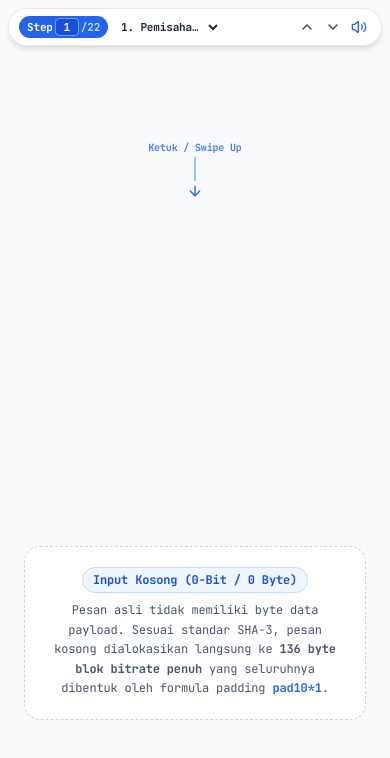
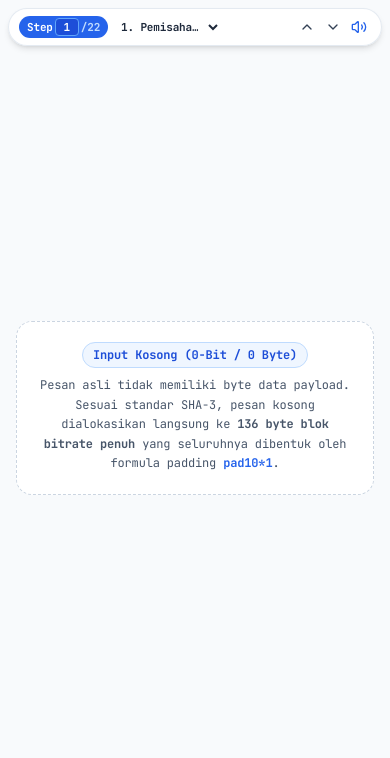
Before and after one commit to twelverakki/Ciphera, a React (Vite) app: page / in a window 390 px wide. Both pictures are taken after a click on the button 333 px from the left and 27 px from the top of the page. Shown: the top 758 px of the page. Built offline with nearby package versions, Linux system fonts and the light colour scheme; the HTML template or start-up script is replaced by a standard one.

Commit message:
fix(mobile): unify step 0 and visualizer into single frame and lock mobile native scroll

```diff
--- a/src/components/VerticalFlowVisualizer.jsx
+++ b/src/components/VerticalFlowVisualizer.jsx
@@ -1,4 +1,5 @@
 import React, { useState, useMemo, useRef, useEffect, useCallback } from 'react';
+import { motion, AnimatePresence } from 'framer-motion';
 import { ArrowDown } from 'lucide-react';
 import { soundEngine } from '../audio/soundEngine';
 import { useVisualizerPhases } from '../hooks/useVisualizerPhases';
@@ -20,8 +21,6 @@ export function VerticalFlowVisualizer() {
   const [stepDirection, setStepDirection] = useState('forward');
 
   const containerRef = useRef(null);
-  const inputSectionRef = useRef(null);
-  const morphStageRef = useRef(null);
 
   // Parse karakter kata
   const chars = useMemo(() => {
@@ -420,12 +419,6 @@ export function VerticalFlowVisualizer() {
       }
       setStepDirection(targetIdx > prev ? 'forward' : 'backward');
       soundEngine.playClick();
-
-      if (targetIdx === 0) {
-        inputSectionRef.current?.scrollIntoView({ behavior: 'smooth', block: 'start' });
-      } else {
-        morphStageRef.current?.scrollIntoView({ behavior: 'smooth', block: 'start' });
-      }
       return targetIdx;
     });
   };
@@ -435,9 +428,6 @@ export function VerticalFlowVisualizer() {
       if (prev >= maxStep) return prev;
       setStepDirection('forward');
       soundEngine.playClick();
-      if (prev === 0) {
-        morphStageRef.current?.scrollIntoView({ behavior: 'smooth', block: 'start' });
-      }
       return prev + 1;
     });
   };
@@ -447,9 +437,6 @@ export function VerticalFlowVisualizer() {
       if (prev <= 0) return prev;
       setStepDirection('backward');
       soundEngine.playClick();
-      if (prev - 1 === 0) {
-        inputSectionRef.current?.scrollIntoView({ behavior: 'smooth', block: 'start' });
-      }
       return prev - 1;
     });
   };
@@ -484,7 +471,7 @@ export function VerticalFlowVisualizer() {
     };
   }, [maxStep]);
 
-  // Touch Swipe Navigation untuk HP / Perangkat Layar Sentuh
+  // Touch Swipe & Scroll Lock untuk HP / Perangkat Layar Sentuh
   // Swipe UP (jari geser ke atas) -> Step Berikutnya (handleNext)
   // Swipe DOWN (jari geser ke bawah) -> Step Sebelumnya (handlePrev)
   const touchStartY = useRef(0);
@@ -496,6 +483,28 @@ export function VerticalFlowVisualizer() {
       if (e.touches && e.touches.length === 1) {
         touchStartY.current = e.touches[0].clientY;
         touchStartX.current = e.touches[0].clientX;
+      }
+    };
+
+    const handleTouchMove = (e) => {
+      const target = e.target;
+      // Jangan kunci jika sedang fokus di input field atau button
+      if (
+        target?.tagName === 'INPUT' ||
+        target?.tagName === 'SELECT' ||
+        target?.dataset?.mainInput
+      ) {
+        return;
+      }
+
+      // Jangan kunci jika pengguna sedang menggulir nampan 17-lane horizontal atau scrollbar internal
+      if (target?.closest('.overflow-x-auto') || target?.closest('.scrollbar-thin')) {
+        return;
+      }
+
+      // Kunci scroll native di HP agar tidak terjadi pull-to-refresh atau bouncing viewport
+      if (e.cancelable) {
+        e.preventDefault();
       }
     };
 
@@ -522,8 +531,8 @@ export function VerticalFlowVisualizer() {
         return;
       }
 
-      // Jangan interupsi jika sentuhan berada di dalam container scroll internal morfologi
-      if (target?.closest('.scrollbar-thin')) {
+      // Jangan interupsi jika sentuhan berada di dalam container scroll internal morfologi / nampan horizontal
+      if (target?.closest('.scrollbar-thin') || target?.closest('.overflow-x-auto')) {
         return;
       }
 
@@ -533,10 +542,10 @@ export function VerticalFlowVisualizer() {
       const deltaX = touchStartX.current - endX;
 
       const now = Date.now();
-      if (now - lastTouchTimeRef.current < 500) return;
+      if (now - lastTouchTimeRef.current < 450) return;
 
-      // Ambang batas swipe vertikal yang tegas (minimal jarak 45px dan lebih vertikal daripada horizontal)
-      if (Math.abs(deltaY) > 45 && Math.abs(deltaY) > Math.abs(deltaX) * 1.2) {
+      // Ambang batas swipe vertikal yang tegas (minimal jarak 40px dan lebih vertikal daripada horizontal)
+      if (Math.abs(deltaY) > 40 && Math.abs(deltaY) > Math.abs(deltaX) * 1.2) {
         lastTouchTimeRef.current = now;
         if (deltaY > 0) {
           // Swipe UP (jari menggeser ke atas) -> Lanjut ke step berikutnya
@@ -550,10 +559,12 @@ export function VerticalFlowVisualizer() {
 
     const container = containerRef.current || window;
     container.addEventListener('touchstart', handleTouchStart, { passive: true });
+    container.addEventListener('touchmove', handleTouchMove, { passive: false });
     container.addEventListener('touchend', handleTouchEnd, { passive: true });
 
     return () => {
       container.removeEventListener('touchstart', handleTouchStart);
+      container.removeEventListener('touchmove', handleTouchMove);
       container.removeEventListener('touchend', handleTouchEnd);
     };
   }, [maxStep]);
@@ -616,7 +627,7 @@ export function VerticalFlowVisualizer() {
   return (
     <div
       ref={containerRef}
-      className="relative w-full h-[100dvh] min-h-screen bg-[#f8fafc] text-slate-900 overflow-y-auto overflow-x-hidden scroll-smooth"
+      className="fixed inset-0 w-full h-[100dvh] bg-[#f8fafc] text-slate-900 overflow-hidden select-none overscroll-none"
     >
       {/* FLOATING CONTROLS POJOK */}
       <FloatingControls
@@ -632,12 +643,17 @@ export function VerticalFlowVisualizer() {
         onJumpStep={scrollToStep}
       />
 
-      <div className="mx-auto flex flex-col items-center max-w-7xl w-full">
-
-        {/* FRAME 1: INPUT KATA ASLI (STEP 0) - SETINGGI LAYAR PENUH (100vh) */}
-        <section
-          ref={inputSectionRef}
-          className="h-screen min-h-screen flex flex-col items-center justify-center w-full text-center relative px-4"
+      <div className="w-full h-full max-w-7xl mx-auto flex flex-col items-center justify-center relative overflow-hidden">
+        <AnimatePresence mode="wait">
+          {currentStep === 0 ? (
+            /* FRAME TUNGGAL: STEP 0 (INPUT BAHAN MENTAH) */
+            <motion.section
+              key="step-0-input-frame"
+              initial={{ opacity: 0, scale: 0.96 }}
+              animate={{ opacity: 1, scale: 1 }}
+              exit={{ opacity: 0, scale: 0.96 }}
+              transition={{ duration: 0.25, ease: 'easeOut' }}
+              className="w-full h-full flex flex-col items-center justify-center text-center relative px-4"
             >
               <span className="text-[11px] font-mono uppercase tracking-widest text-slate-400 mb-3">
                 Bahan Mentah
@@ -696,7 +712,7 @@ export function VerticalFlowVisualizer() {
                 </span>
               </span>
 
-          {/* Indikator Aliran Scroll di Bawah Frame 1 (Bisa Diketuk Langsung) */}
+              {/* Indikator Aliran di Bawah Frame 1 (Bisa Diketuk Langsung) */}
               <div
                 onClick={handleNext}
                 className="absolute bottom-6 sm:bottom-8 flex flex-col items-center cursor-pointer select-none active:scale-95 transition-transform"
@@ -706,13 +722,17 @@ export function VerticalFlowVisualizer() {
                 <div className="w-0.5 h-6 sm:h-10 bg-blue-300"></div>
                 <ArrowDown className="w-4 h-4 text-blue-600 animate-bounce mt-1" />
               </div>
-        </section>
-
-        {/* FRAME 2: PANGGUNG VISUALIZER (STEP 1 s/d 22) - SETINGGI LAYAR PENUH (100vh) */}
-        <section
-          ref={morphStageRef}
-          className={`min-h-screen flex flex-col items-center justify-center w-full px-4 relative ${
-            chars.length > 8 ? 'py-3 sm:py-5' : 'py-8'
+            </motion.section>
+          ) : (
+            /* FRAME TUNGGAL: STEP 1 s/d 22 (PANGGUNG VISUALIZER) */
+            <motion.section
+              key="visualizer-stage-frame"
+              initial={{ opacity: 0, scale: 0.98 }}
+              animate={{ opacity: 1, scale: 1 }}
+              exit={{ opacity: 0, scale: 0.98 }}
+              transition={{ duration: 0.25, ease: 'easeOut' }}
+              className={`w-full h-full flex flex-col items-center justify-center px-2 sm:px-4 relative overflow-hidden ${
+                chars.length > 8 ? 'py-2 sm:py-4' : 'py-4 sm:py-6'
               }`}
             >
               {/* STEP 1 s/d 9: TAHAP MORFOLOGI HURUF, AUDIT & ATURAN PADDING */}
@@ -798,9 +818,9 @@ export function VerticalFlowVisualizer() {
                   onBackToStep1={() => scrollToStep(1)}
                 />
               )}
-
-        </section>
-
+            </motion.section>
+          )}
+        </AnimatePresence>
       </div>
     </div>
   );
--- a/src/index.css
+++ b/src/index.css
@@ -3,7 +3,12 @@
 @tailwind utilities;
 
 @layer base {
-  body {
+  html, body {
+    overflow: hidden;
+    overscroll-behavior: none;
+    touch-action: pan-x pinch-zoom;
+    height: 100%;
+    width: 100%;
     font-family: 'Inter', -apple-system, BlinkMacSystemFont, 'Segoe UI', Roboto, sans-serif;
     letter-spacing: -0.01em;
   }
```
Lines whose indentation alone changed are shown as unchanged.
